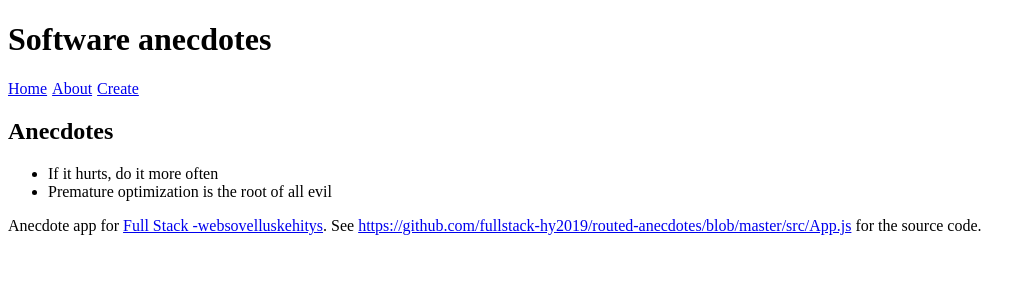
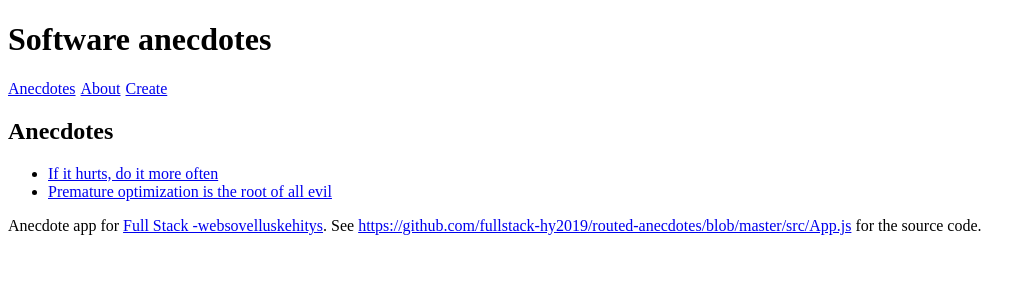
Before and after one commit to MadaraMO/FSO, a React (Create React App) app in the folder part7/anecdotes/: page / in a window 1280 px wide. Shown: the top 300 px of the page, without its empty margins (0-1032 px from the left). Built offline with nearby package versions, Linux system fonts and the light colour scheme; the HTML template or start-up script is replaced by a standard one.

Commit message:
7.2. step2

```diff
--- a/part7/anecdotes/src/App.js
+++ b/part7/anecdotes/src/App.js
@@ -1,18 +1,41 @@
 import React, { useState } from 'react'
 import {
   BrowserRouter as Router,
-  Switch, Route, Link
+  Switch, Route, Link,
+  useParams,
 } from 'react-router-dom'
 
+// const Menu = () => {
+//   // const padding = {
+//   //   paddingRight: 5
+//   // }
+//   return (
+//     <div>
+//       things
+//     </div>
+//   )
+// }
 
 const AnecdoteList = ({ anecdotes }) => (
   <div>
     <h2>Anecdotes</h2>
     <ul>
-      {anecdotes.map(anecdote => <li key={anecdote.id} >{anecdote.content}</li>)}
+      {anecdotes.map(anecdote =>
+        <li key={anecdote.id} >
+          <Link to={`/anecdotes/${anecdote.id}`}>{anecdote.content}</Link>
+        </li>
+      )}
     </ul>
   </div>
 )
+
+const Anecdote = ({ anecdotes }) => {
+  const id = useParams().id
+  const anecdote = anecdotes.find(anecdote => anecdote.id === id)
+  return (
+    <p>{anecdote.content}</p>
+  )
+}
 
 const About = () => (
   <div>
@@ -78,8 +101,8 @@
 const App = () => {
 
   const padding = {
-      paddingRight: 5
-    }
+    paddingRight: 5
+  }
 
   const [anecdotes, setAnecdotes] = useState([
     {
@@ -98,19 +121,33 @@
     }
   ])
 
+  // const [notification, setNotification] = useState('')
 
   const addNew = (anecdote) => {
     anecdote.id = (Math.random() * 10000).toFixed(0)
     setAnecdotes(anecdotes.concat(anecdote))
   }
 
+  // const anecdoteById = (id) =>
+  //   anecdotes.find(a => a.id === id)
+
+  // const vote = (id) => {
+  //   const anecdote = anecdoteById(id)
+
+  //   const voted = {
+  //     ...anecdote,
+  //     votes: anecdote.votes + 1
+  //   }
+
+  //   setAnecdotes(anecdotes.map(a => a.id === id ? voted : a))
+  // }
 
   return (
     <div>
       <h1>Software anecdotes</h1>
       <Router>
         <div>
-          <Link style={padding} to='/'>Home</Link>
+          <Link style={padding} to='/'>Anecdotes</Link>
           <Link style={padding} to='/about'>About</Link>
           <Link style={padding} to='/create'>Create</Link>
         </div>
@@ -121,6 +158,9 @@
           <Route path='/create' >
             <CreateNew addNew={addNew} />
           </Route >
+          <Route path='/anecdotes/:id' >
+            <Anecdote anecdotes={anecdotes} />
+          </Route>
           <Route path='/' >
             <AnecdoteList anecdotes={anecdotes} />
           </Route>
```
